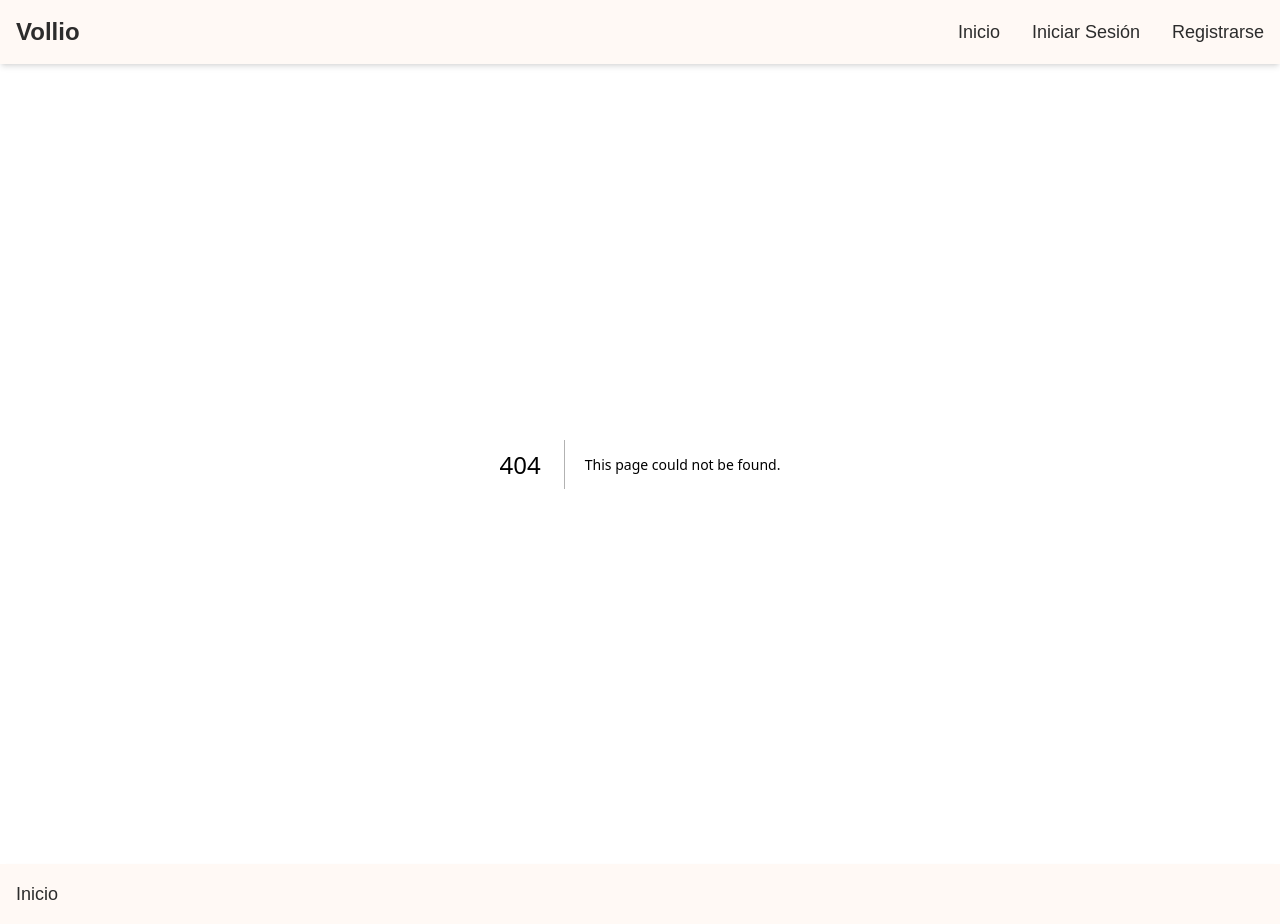
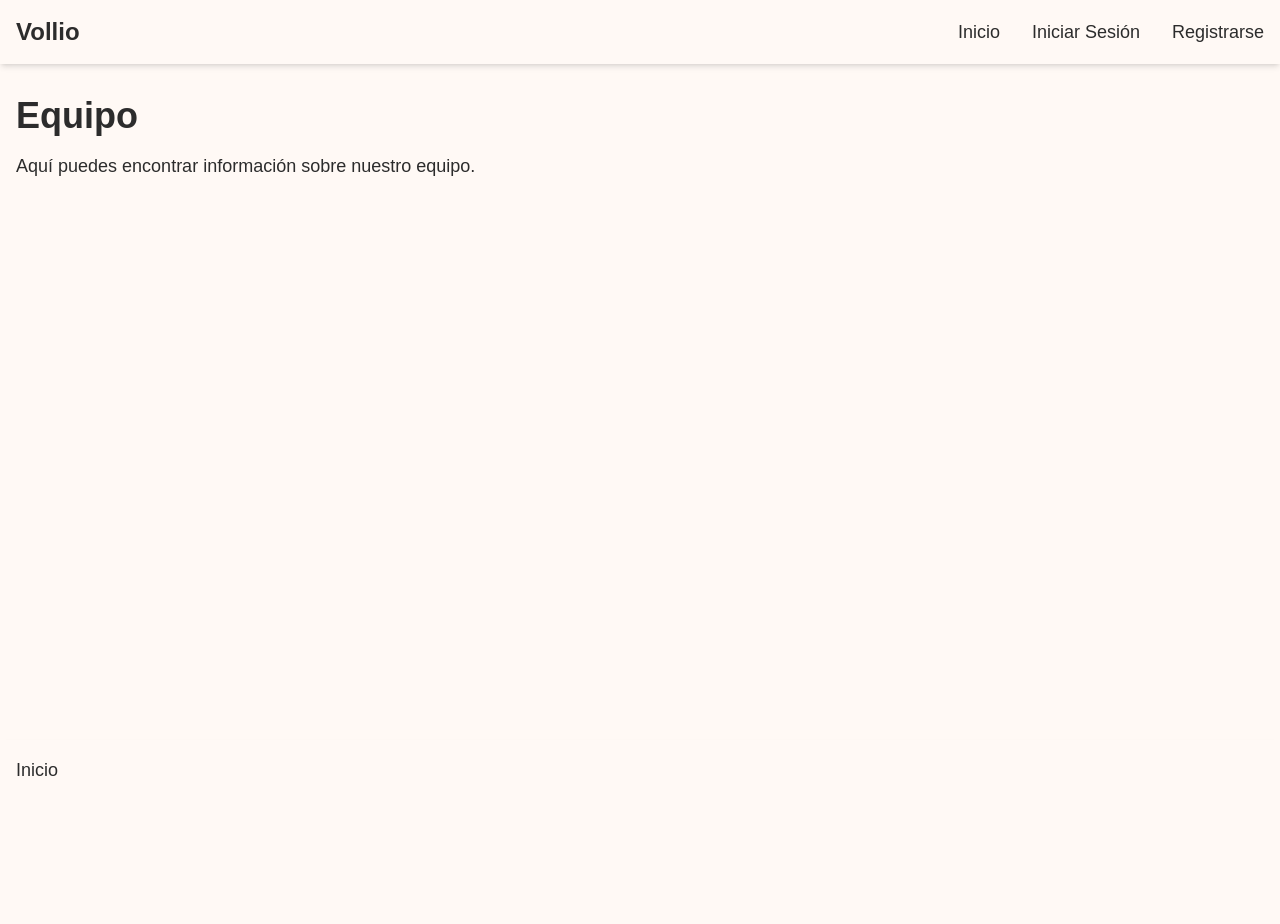
Before and after one commit to ruugii/vollio_front, a Next.js app: page /team in a window 1280 px wide. Before the commit this address had no page. After the commit the page ends 800 px from the top, so only its background shows below. Built offline with nearby package versions, Linux system fonts and the light colour scheme.

Commit message:
feat: add TeamPage component to display team information

```diff
--- /dev/null
+++ b/src/app/team/page.tsx
@@ -0,0 +1,10 @@
+export default function TeamPage() {
+  return (
+    <main className="container mx-auto h-full px-4 py-8">
+      <h1 className="text-4xl font-bold mb-4">Equipo</h1>
+      <p className="text-lg">
+        Aquí puedes encontrar información sobre nuestro equipo.
+      </p>
+    </main>
+  );
+}
```
